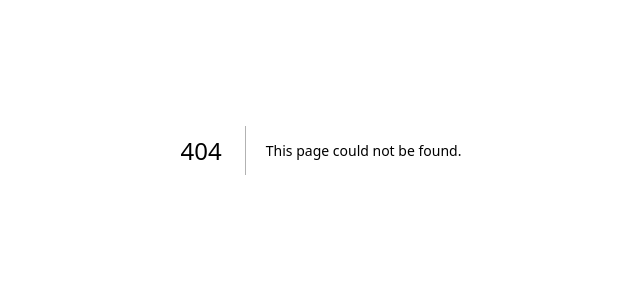
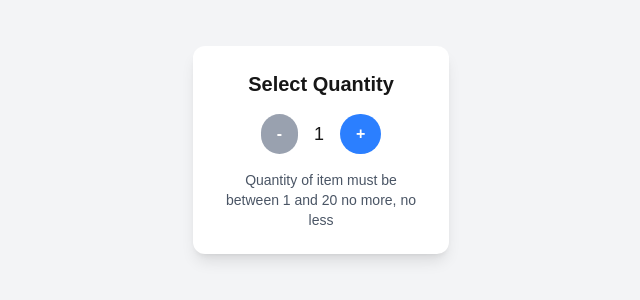
Before and after one commit to Dmpoke66/cprg306-assignments, a Next.js app: page /week-4 in a window 1280 px wide. Before the commit this address had no page. Shown: the part 250-550 px from the top of the page, without its empty margins (319-959 px from the left). Built offline with nearby package versions, Linux system fonts and the light colour scheme.

Commit message:
Add files via upload

```diff
--- /dev/null
+++ b/app/week-4/new-item.js
@@ -0,0 +1,49 @@
+'use client';
+
+import { useState } from 'react';
+
+export default function NewItem() {
+  const [quantity, setQuantity] = useState(1);
+
+  const increment = () => {
+    if (quantity < 20) {
+      setQuantity(quantity + 1);
+    }
+  };
+
+  const decrement = () => {
+    if (quantity > 1) {
+      setQuantity(quantity - 1);
+    }
+  };
+
+  return (
+    <div className="bg-white p-6 rounded-xl shadow-lg w-64 text-center">
+      <h2 className="text-xl font-semibold mb-4">Select Quantity</h2>
+      <div className="flex items-center justify-center mb-4 space-x-4">
+        <button
+          onClick={decrement}
+          disabled={quantity === 1}
+          className={`px-4 py-2 rounded-full font-bold text-white ${
+            quantity === 1 ? 'bg-gray-400 cursor-not-allowed' : 'bg-blue-500 hover:bg-blue-600'
+          }`}
+        >
+          -
+        </button>
+
+        <span className="text-lg font-medium">{quantity}</span>
+
+        <button
+          onClick={increment}
+          disabled={quantity === 20}
+          className={`px-4 py-2 rounded-full font-bold text-white ${
+            quantity === 20 ? 'bg-gray-400 cursor-not-allowed' : 'bg-blue-500 hover:bg-blue-600'
+          }`}
+        >
+          +
+        </button>
+      </div>
+      <p className="text-sm text-gray-600">Quantity of item must be between 1 and 20 no more, no less</p>
+    </div>
+  );
+}
--- /dev/null
+++ b/app/week-4/page.js
@@ -0,0 +1,9 @@
+import NewItem from './new-item';
+
+export default function Page() {
+  return (
+    <div className="flex items-center justify-center min-h-screen bg-gray-100">
+      <NewItem />
+    </div>
+  );
+}
```
